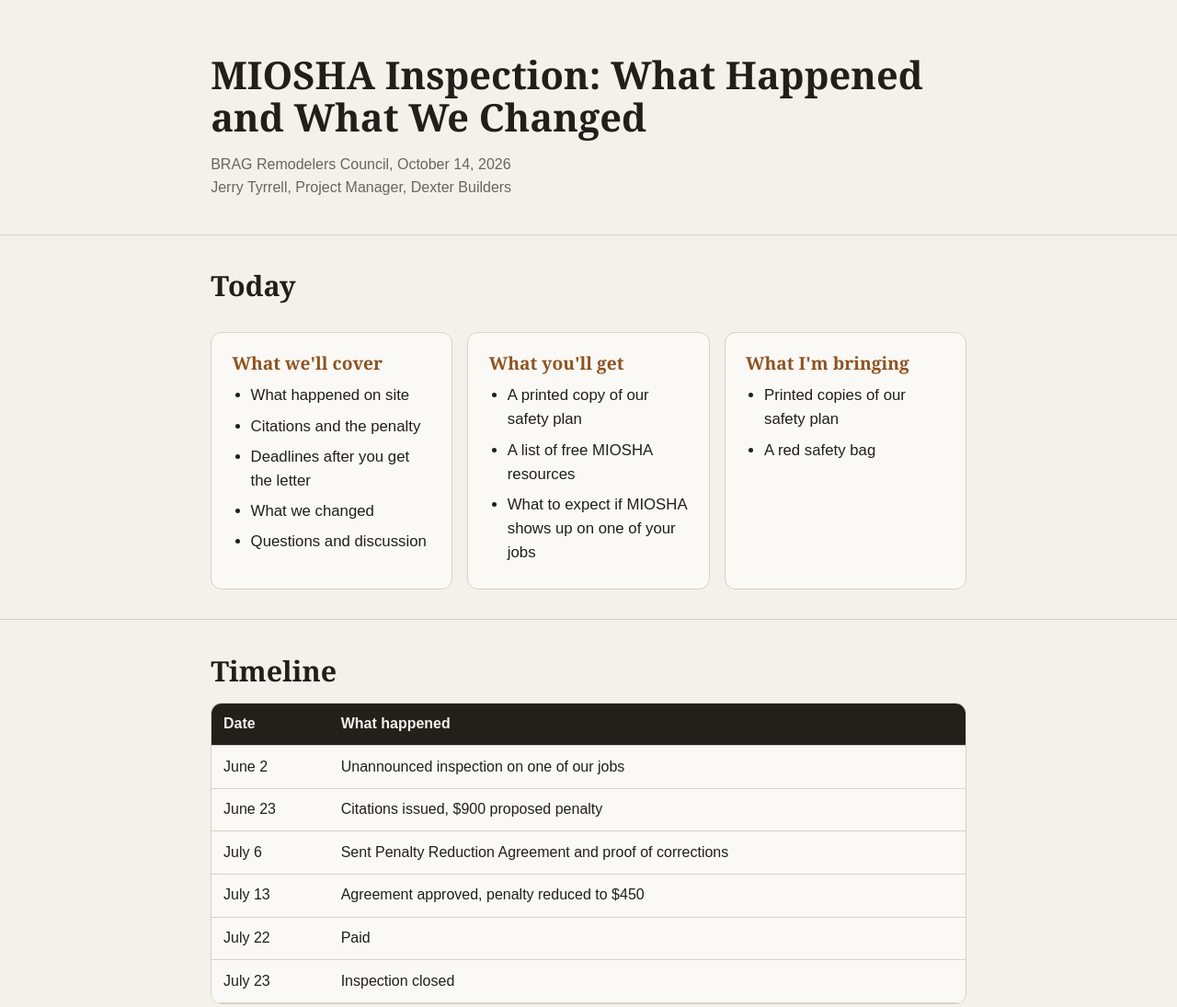
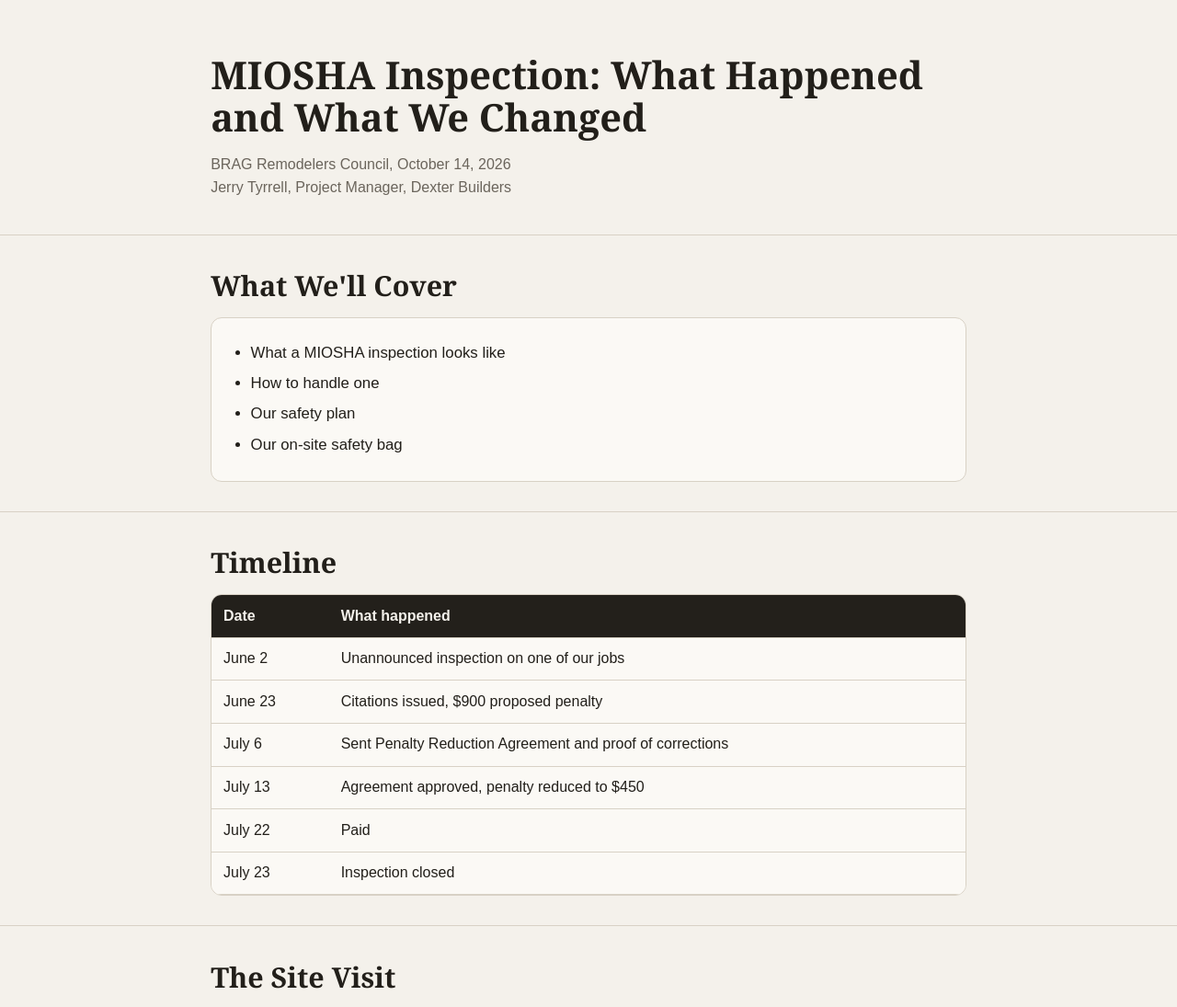
Before and after one commit to jertyr/rem-guide, a plain HTML site: page miosha-visit.html in a window 1280 px wide. Shown: the top 1095 px of the page at 92% size. Drawn offline with Linux system fonts and the light colour scheme.

Commit message:
Revise 'Today' section and clean up image captions
Updated content in the 'Today' section and removed figcaptions from images.

```diff
--- a/miosha-visit.html
+++ b/miosha-visit.html
@@ -93,33 +93,14 @@
 
 <section class="module" id="today">
     <div class="wrap">
-        <h2>Today</h2>
-        <div class="cols">
-            <div class="card">
-                <h3>What we'll cover</h3>
-                <ul>
-                    <li>What happened on site</li>
-                    <li>Citations and the penalty</li>
-                    <li>Deadlines after you get the letter</li>
-                    <li>What we changed</li>
-                    <li>Questions and discussion</li>
-                </ul>
-            </div>
-            <div class="card">
-                <h3>What you'll get</h3>
-                <ul>
-                    <li>A printed copy of our safety plan</li>
-                    <li>A list of free MIOSHA resources</li>
-                    <li>What to expect if MIOSHA shows up on one of your jobs</li>
-                </ul>
-            </div>
-            <div class="card">
-                <h3>What I'm bringing</h3>
-                <ul>
-                    <li>Printed copies of our safety plan</li>
-                    <li>A red safety bag</li>
-                </ul>
-            </div>
+        <h2>What We'll Cover</h2>
+        <div class="card">
+            <ul>
+                <li>What a MIOSHA inspection looks like</li>
+                <li>How to handle one</li>
+                <li>Our safety plan</li>
+                <li>Our on-site safety bag</li>
+            </ul>
         </div>
     </div>
 </section>
@@ -194,15 +175,12 @@
         <p>What would an inspector see in each of these?</p>
         <figure>
             <img class="tall" src="images/IMG_1589.jpeg" alt="Carpenter on a stepladder working on a wall next to a window">
-            <figcaption>1. One of our jobs</figcaption>
         </figure>
         <figure>
             <img src="images/IMG_1705.jpeg" alt="Room with drywall patches, a shop vac, buckets of mud and a bag of mud mix">
-            <figcaption>2. One of our jobs</figcaption>
         </figure>
         <figure>
             <img src="images/20261007_194932.jpg" alt="Home services advertisement in a hardware store showing installers at work">
-            <figcaption>3. An ad I saw at Lowe's</figcaption>
         </figure>
     </div>
 </section>
```
